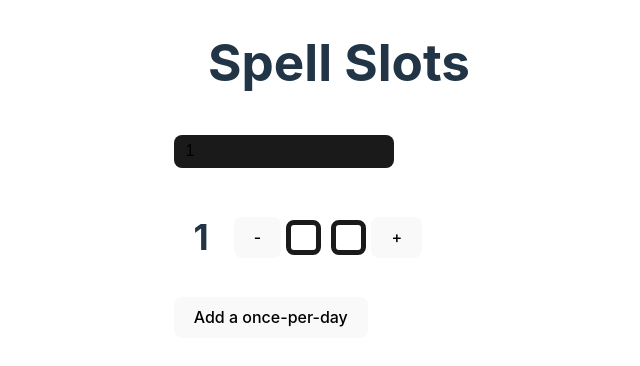
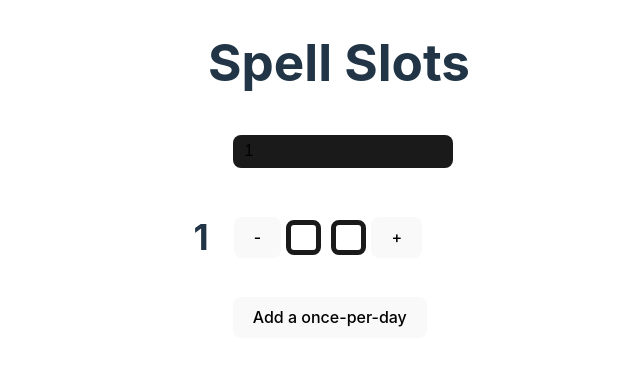
Before and after one commit to jaquer/spellSlotTracker, a Svelte app: page / in a window 1280 px wide. Shown: the top 366 px of the page, without its empty margins (301-941 px from the left). Built offline with nearby package versions, Linux system fonts and the light colour scheme.

Commit message:
testing saved state on reload

```diff
--- a/src/App.svelte
+++ b/src/App.svelte
@@ -1,13 +1,25 @@
 <script lang="ts">
   import spellTable from "./lib/spellTable.json";
-  console.log(spellTable);
-  let charLevel: number = 1;
 
-  let deltas: Array<number>;
-  $: deltas = Array(spellTable[charLevel ? charLevel - 1 : 0].length).fill(0);
 
-  let onePDays: Array<{ name: String; state: boolean }> = [];
-  $: console.log(onePDays.length);
+  let cd : {
+    "level" : number,
+    "deltas" : Array<number>,
+    "onePerDays" : Array<{ name: String, state: boolean}>
+  }
+
+  const savedData = localStorage.getItem("characterData")
+
+  if (savedData == null)
+  cd = {
+    "level" : 1,
+    "deltas" : [],
+    "onePerDays" : []
+  }
+  else
+    cd = JSON.parse(savedData)
+
+  $: cd.deltas = Array(spellTable[cd.level ? cd.level - 1 : 0].length).fill(0)
 
   function calculateBoxColor(
     numSlots: number,
@@ -19,52 +31,67 @@
     if (slotIndex < numSlots + deltas[level]) return "box white";
     return "box";
   }
+
+  function incrementSlot(
+    spellLevelIndex: number,
+    numSlots: number,
+    decrement: boolean = false,
+  ) : void {
+    if(decrement)
+      cd.deltas[spellLevelIndex] >= -numSlots ? cd.deltas[spellLevelIndex]-- : 0
+    else
+      cd.deltas[spellLevelIndex]++
+  }
+
+  function save(){
+    localStorage.setItem(
+      "characterData",
+      JSON.stringify(cd)
+    )
+  }
 </script>
 
 <main>
   <h1>Spell Slots</h1>
+  <!--level selector-->
   <div class="flex">
     <input
-      class="box field"
+      class="box field ml59"
       type="number"
       min="1"
       max={spellTable.length}
-      bind:value={charLevel}
+      bind:value={cd.level}
     />
-    <!-- <input -->
-    <!--   type="range" -->
-    <!--   min="0" -->
-    <!--   max={spellTable.length - 1} -->
-    <!--   bind:value={charLevel} -->
-    <!-- /> -->
   </div>
+
+  <!-- spell slots -->
   <section>
-    {#each spellTable[charLevel ? charLevel - 1 : 0] as numSlots, level_i}
+    {#each spellTable[cd.level ? cd.level - 1 : 0] as numSlots, spellLevelIndex}
       <div class="flex">
-        <h2>{level_i + 1}</h2>
+        <h2>{spellLevelIndex + 1}</h2>
         <button
-          on:click={() =>
-            deltas[level_i] >= -numSlots ? deltas[level_i]-- : 0}>-</button
-        >
-        {#each Array(numSlots + Math.max(0, deltas[level_i])) as _, slot_i}
+          on:click={() => incrementSlot(spellLevelIndex, numSlots, true)}>-</button>
+          <!-- calculates white boxes -->
+        {#each Array(numSlots + Math.max(0, cd.deltas[spellLevelIndex])) as _, slotLevelIndex}
           <div
-            class={calculateBoxColor(numSlots, level_i, slot_i, deltas)}
+            class={calculateBoxColor(numSlots, spellLevelIndex, slotLevelIndex, cd.deltas)}
           ></div>
         {/each}
-        <button on:click={() => deltas[level_i]++}>+</button>
+        <button on:click={() => incrementSlot(spellLevelIndex, numSlots, true)}>+</button>
       </div>
     {/each}
   </section>
 
+  <!-- once per days -->
   <section>
-    {#each onePDays as spell}
+    {#each cd.onePerDays as spell}
       <div class="flex">
         <input
           class="box field"
           type="text"
           bind:value={spell.name}
           on:blur={() => {
-              onePDays = onePDays.filter((val, _) => val.name != "");
+              cd.onePerDays = cd.onePerDays.filter((val, _) => val.name != "");
           }}
         />
         <button
@@ -74,9 +101,10 @@
       </div>
     {/each}
     <button
+      class="ml59"
       on:click={() => {
-        onePDays.push({ name: "Spell", state: true });
-        onePDays = onePDays;
+        cd.onePerDays.push({ name: "Spell", state: true });
+        cd.onePerDays = cd.onePerDays;
       }}>Add a once-per-day</button
     >
   </section>
@@ -103,7 +131,6 @@
     box-shadow: none;
     outline: none;
     border-radius: 8px;
-    margin-left: 0;
   }
   .field:focus {
     box-shadow: none;
@@ -122,4 +149,7 @@
   section {
     margin: 30px 0px;
   }
+  .ml59{
+    margin-left: 59px;
+  }
 </style>
```
